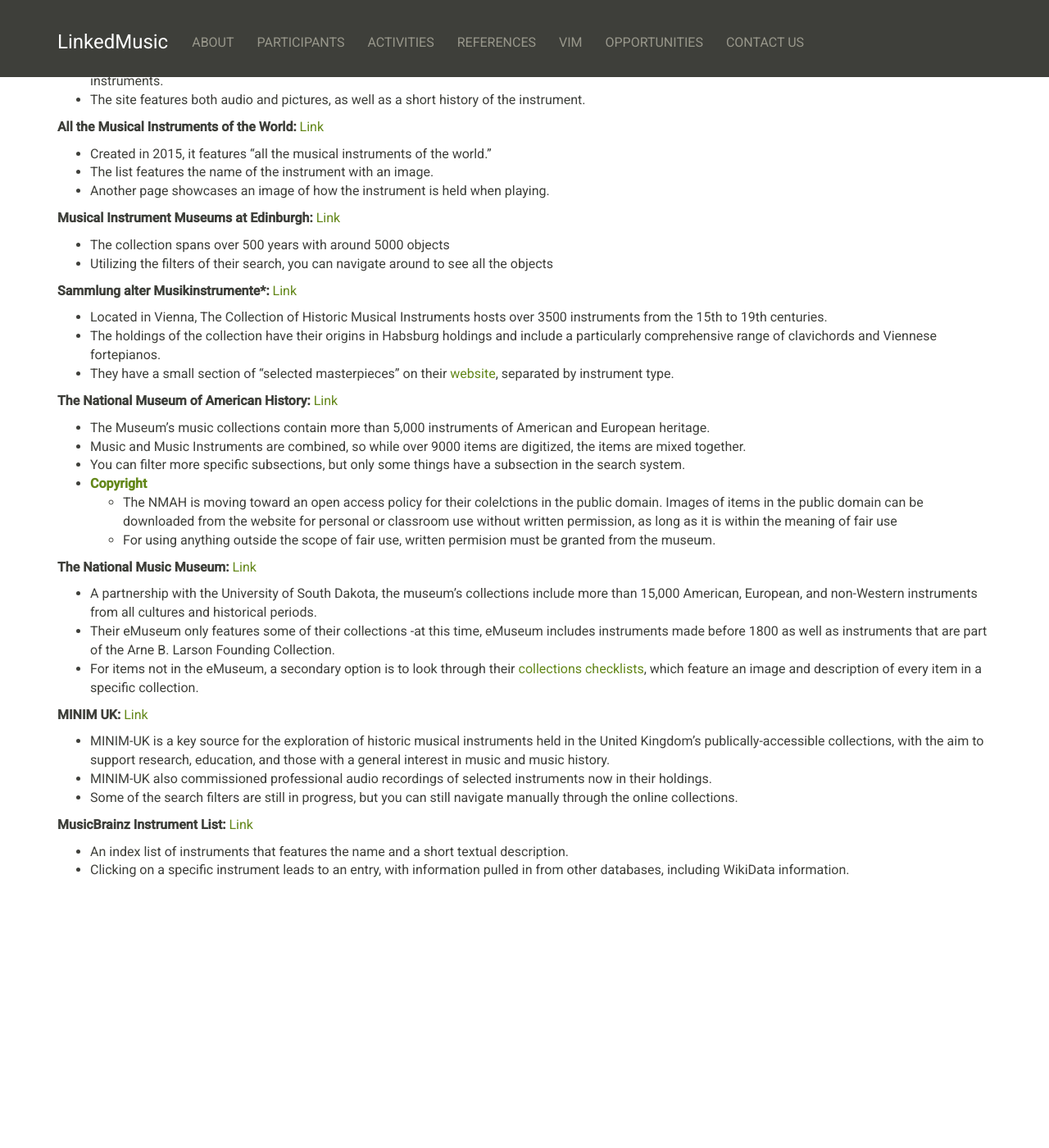
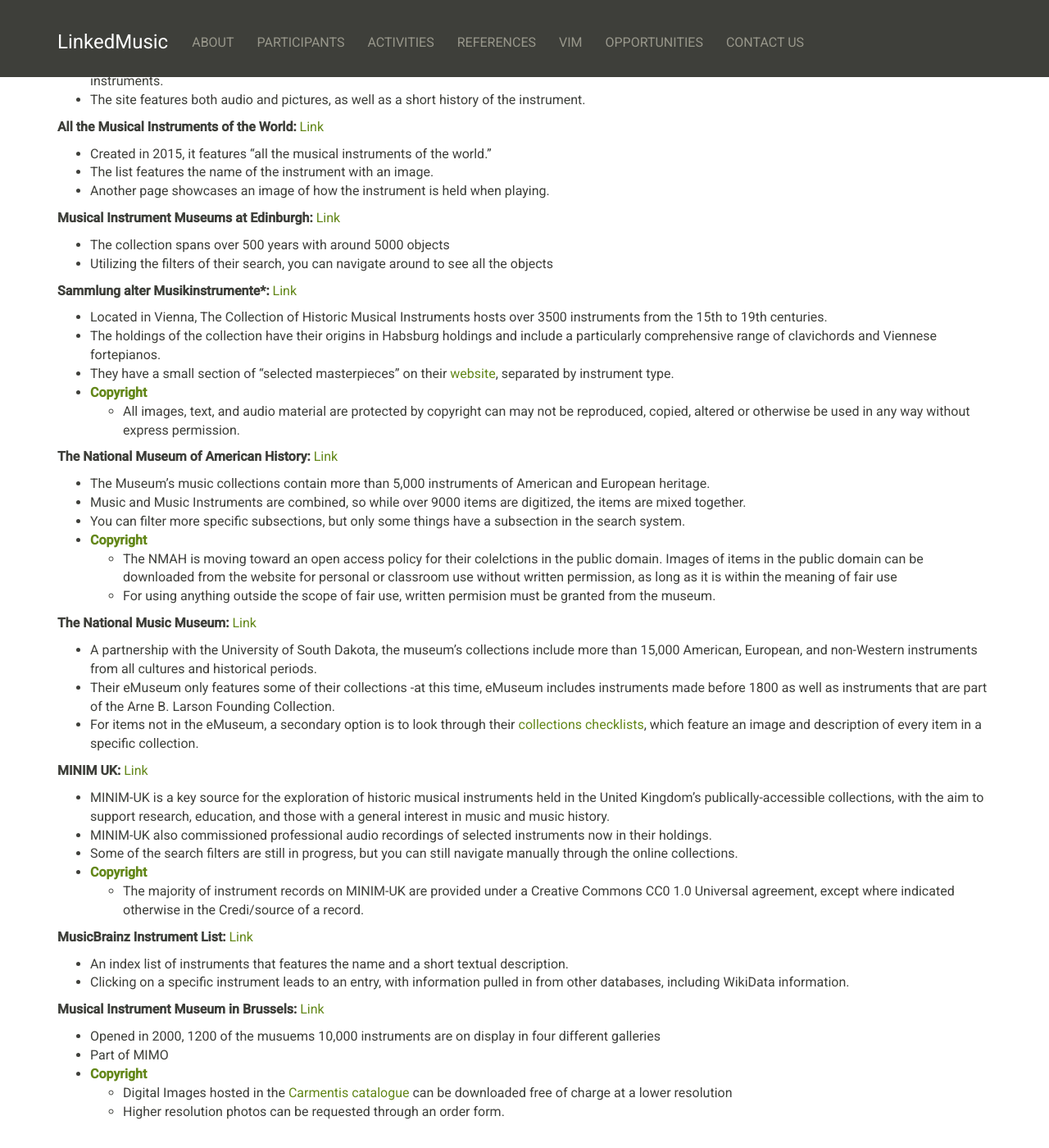
Before and after one commit to DDMAL/linkedmusic-website, a Jekyll site: the page built from omid.md, in a window 1280 px wide and 1400 px high, scrolled down 336 px. Shown: the whole window at 82% size. Built offline with Jekyll 4.4.1, drawn with Linux system fonts in a browser that asks for light colours; nearby versions of some CDN libraries; before the commit the page ends 1442 px from its top, so only the background shows below that.

Commit message:
copyright info

```diff
--- a/omid.md
+++ b/omid.md
@@ -28,6 +28,8 @@
 * Located in Vienna, The Collection of Historic Musical Instruments hosts over 3500 instruments from the 15th to 19th centuries.
 * The holdings of the collection have their origins in Habsburg holdings and include a particularly comprehensive range of clavichords and Viennese fortepianos.
 * They have a small section of "selected masterpieces" on their [website](https://www.khm.at/en/visit/collections/collection-of-historic-musical-instruments/selected-masterpieces/), separated by instrument type.
+* [**Copyright**](https://www.khm.at/en/explore/organisation/rights-reproduction/)
+  * All images, text, and audio material are protected by copyright can may not be reproduced, copied, altered or otherwise be used in any way without express permission.
 
 **The National Museum of American History:** [Link](https://americanhistory.si.edu/collections/subjects/music-musical-instruments)
 * The Museum's music collections contain more than 5,000 instruments of American and European heritage.
@@ -46,7 +48,16 @@
 * MINIM-UK is a key source for the exploration of historic musical instruments held in the United Kingdom's publically-accessible collections, with the aim to support research, education, and those with a general interest in music and music history.
 * MINIM-UK also commissioned professional audio recordings of selected instruments now in their holdings.
 * Some of the search filters are still in progress, but you can still navigate manually through the online collections.
+* [**Copyright**](https://minim.ac.uk/index.php/about/faqs/)
+  * The majority of instrument records on MINIM-UK are provided under a Creative Commons CC0 1.0 Universal agreement, except where indicated otherwise in the Credi/source of a record.
 
 **MusicBrainz Instrument List:** [Link](https://musicbrainz.org/instruments)
 * An index list of instruments that features the name and a short textual description.
 * Clicking on a specific instrument leads to an entry, with information pulled in from other databases, including WikiData information.
+
+**Musical Instrument Museum in Brussels:** [Link](https://www.mim.be/en)
+* Opened in 2000, 1200 of the musuems 10,000 instruments are on display in four different galleries
+* Part of MIMO
+* [**Copyright**](https://www.mim.be/en/image-studio-0)
+  * Digital Images hosted in the [Carmentis catalogue](https://www.carmentis.be/eMP/eMuseumPlus?service=RedirectService&sp=Scollection&sp=SfieldValue&sp=0&sp=3&sp=3&sp=Slightbox_3x4&sp=0&sp=Sdetail&sp=0&sp=F) can be downloaded free of charge at a lower resolution
+  * Higher resolution photos can be requested through an order form.
```
